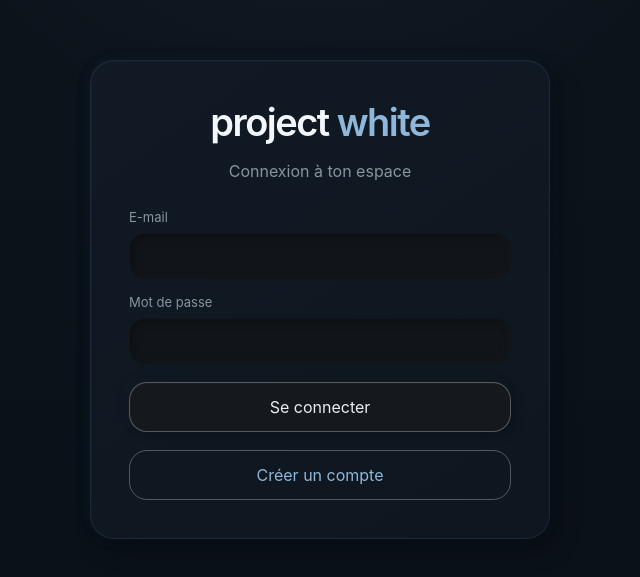
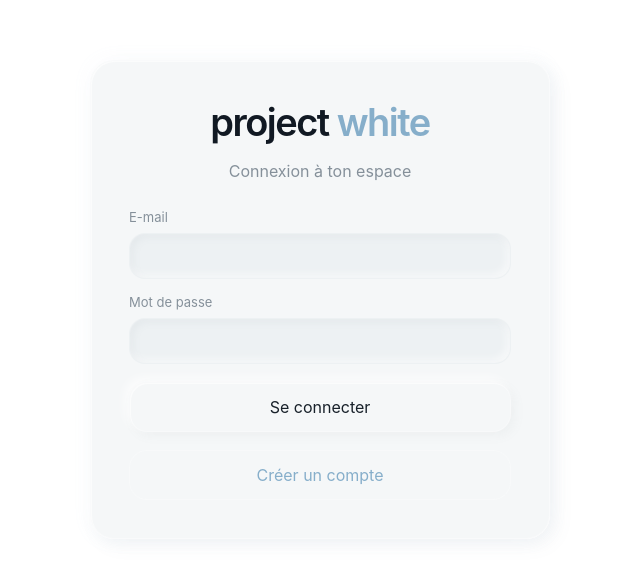
Before and after one commit to sansidentitee/project-white, a Next.js app: page /login in a window 1280 px wide. Shown: the part 101-678 px from the top of the page, without its empty margins (320-960 px from the left). Built offline with nearby package versions, Linux system fonts and the light colour scheme; no server answers.

Commit message:
Force Project White to glacier-white theme

```diff
--- a/components/ThemeProvider.tsx
+++ b/components/ThemeProvider.tsx
@@ -1,6 +1,6 @@
 'use client';
 
-import { createContext, useContext, useEffect, useMemo, useState } from 'react';
+import { createContext, useContext, useEffect, useMemo } from 'react';
 
 export type Theme = 'light' | 'dark';
 
@@ -11,29 +11,18 @@ type ThemeContextValue = {
 };
 
 const ThemeContext = createContext<ThemeContextValue | null>(null);
-const THEME_KEY = 'project-white-theme';
 
 export function ThemeProvider({children}:{children:React.ReactNode}) {
-  const [theme,setThemeState] = useState<Theme>('dark');
-
   useEffect(()=>{
-    const saved = localStorage.getItem(THEME_KEY);
-    const initial: Theme = saved === 'light' ? 'light' : 'dark';
-    setThemeState(initial);
-    document.documentElement.dataset.theme = initial;
+    document.documentElement.dataset.theme = 'light';
+    localStorage.setItem('project-white-theme','light');
   },[]);
 
-  function setTheme(next:Theme) {
-    setThemeState(next);
-    localStorage.setItem(THEME_KEY,next);
-    document.documentElement.dataset.theme = next;
-  }
-
-  const value = useMemo(()=>({
-    theme,
-    setTheme,
-    toggleTheme:()=>setTheme(theme === 'light' ? 'dark' : 'light')
-  }),[theme]);
+  const value = useMemo<ThemeContextValue>(()=>({
+    theme:'light',
+    setTheme:()=>{},
+    toggleTheme:()=>{}
+  }),[]);
 
   return <ThemeContext.Provider value={value}>{children}</ThemeContext.Provider>;
 }
```
